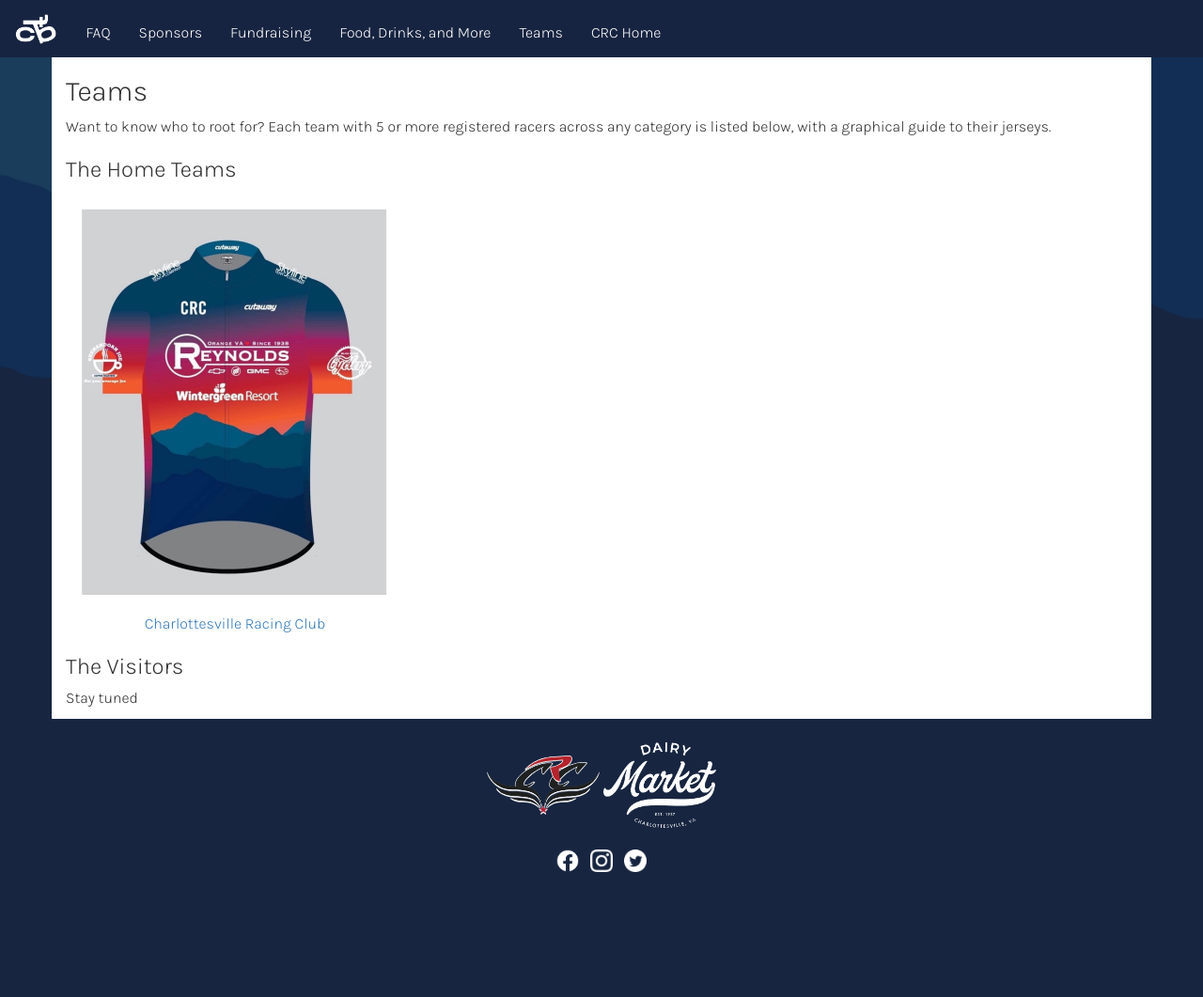
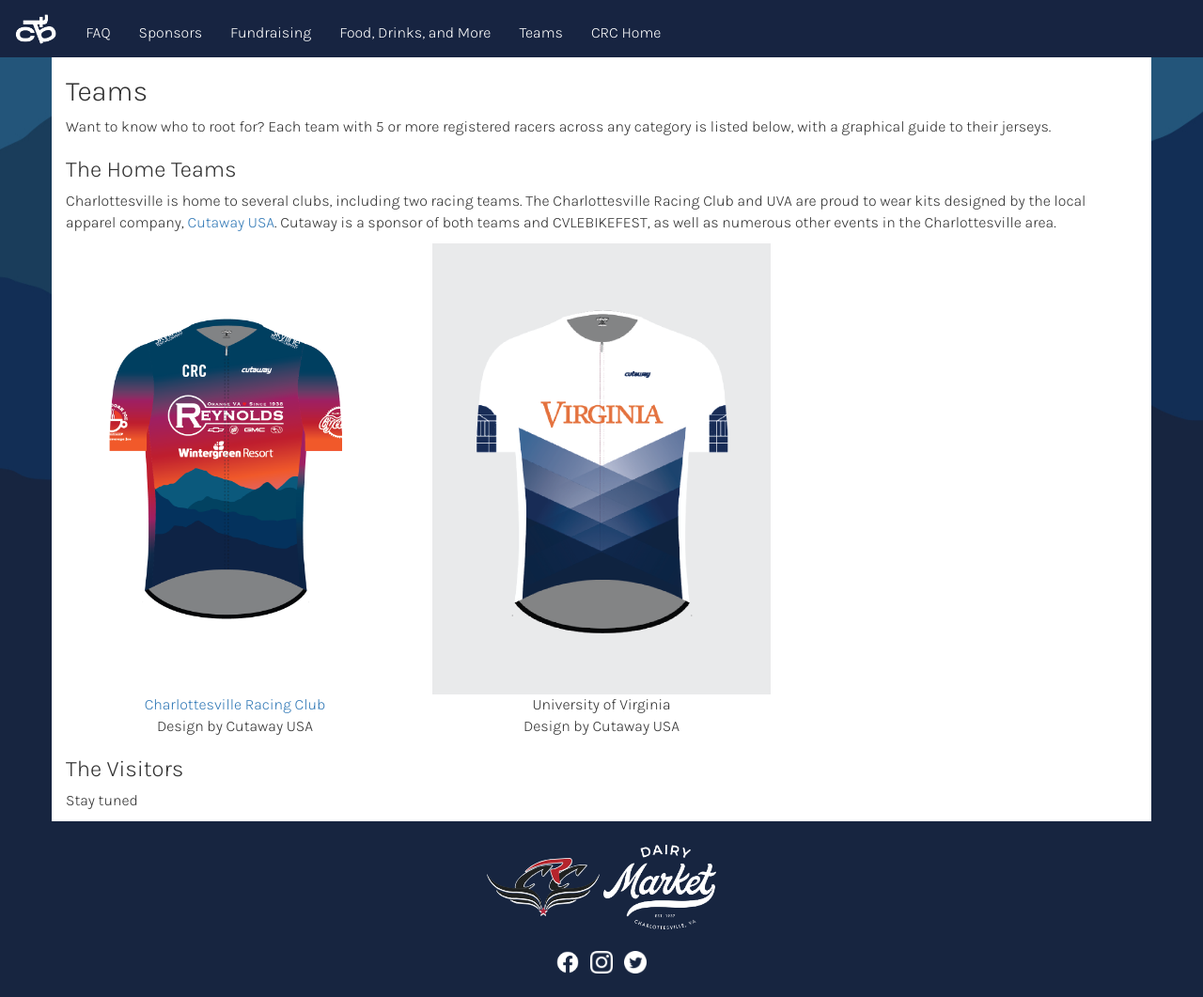
Before and after one commit to ewg118/cvlebikefest, a Jekyll site: the page built from teams.md, in a window 1280 px wide. Shown: the whole page at 94% size. Built offline with Jekyll 4.4.1, drawn with Linux system fonts in a browser that asks for light colours; before the commit the page ends 953 px from its top, so only the background shows below that.

Commit message:
updated jersey

```diff
--- a/teams.md
+++ b/teams.md
@@ -9,11 +9,21 @@
 Want to know who to root for? Each team with 5 or more registered racers across any category is listed below, with a graphical guide to their jerseys.
 
 ### The Home Teams
-
+Charlottesville is home to several clubs, including two racing teams. The Charlottesville Racing Club and UVA are proud to wear kits designed by the local apparel company, [Cutaway USA](https://www.cutawayusa.com/). Cutaway is a sponsor of both teams and CVLEBIKEFEST, as well as numerous other events in the Charlottesville area.
 <div class="row">
 	<div class="col-md-4 text-center">
-		<img src="{{site.baseurl}}/images/jerseys/crc.jpg" alt="Charlottesville Racing Club" style="width:100%"/>
+		<img src="{{site.baseurl}}/images/jerseys/CRC_2D_2022-01.png" alt="Charlottesville Racing Club" style="width:100%"/>
+		<br/>
 		<a href="https://cvilleracing.com">Charlottesville Racing Club</a>
+		<br/>
+		Design by Cutaway USA
+	</div>
+		<div class="col-md-4 text-center">
+		<img src="{{site.baseurl}}/images/jerseys/UVA_2022W-01.png" alt="University of Virginia" style="width:100%"/>
+		<br/>
+		University of Virginia
+		<br/>
+		Design by Cutaway USA
 	</div>
 </div>
 
```
Also changed, not shown: images/jerseys/CRC_2D_2022-01.png (added), images/jerseys/UVA_2022W-01.png (added).
